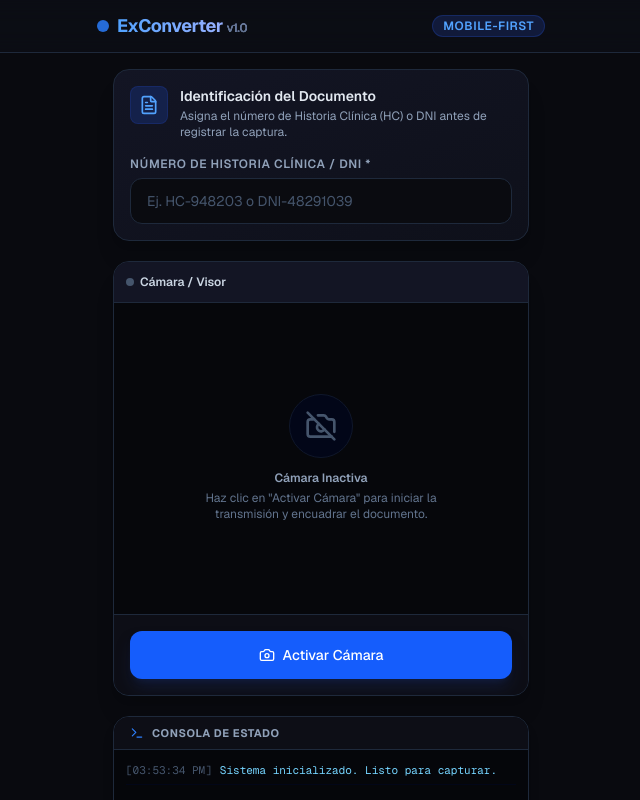
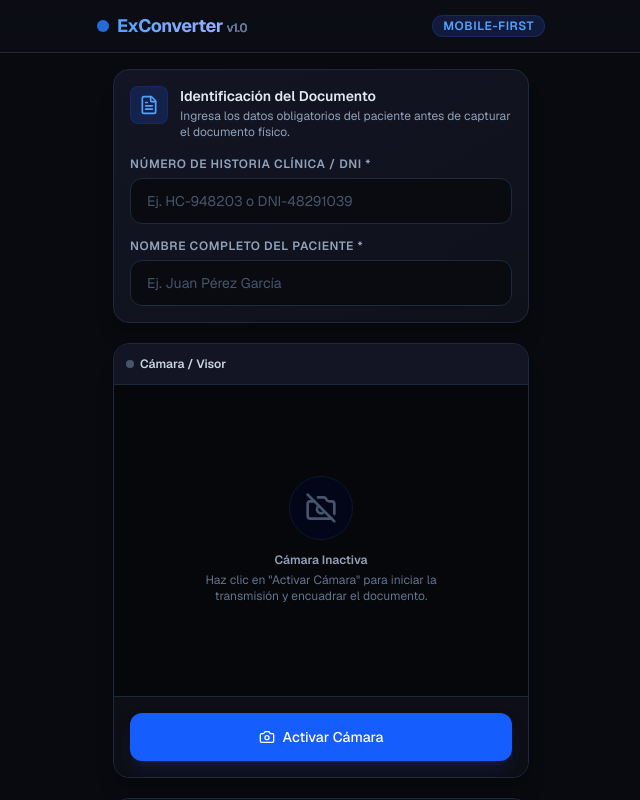
Before and after one commit to EFIKO-PE/ex-converter, a Next.js app: page / in a window 1280 px wide. Shown: the top 800 px of the page, without its empty margins (319-959 px from the left). Built offline with nearby package versions, Linux system fonts and the light colour scheme.

Commit message:
feat: agregar campo obligatorio de nombre de paciente e insertar en Google Sheets

```diff
--- a/src/app/api/upload/route.ts
+++ b/src/app/api/upload/route.ts
@@ -4,12 +4,18 @@ import { google } from 'googleapis';
 export async function POST(request: Request) {
   try {
     const body = await request.json();
-    const { numeroHC, imageBase64, sizeKB, timestamp } = body;
+    const { numeroHC, nombrePaciente, imageBase64, sizeKB, timestamp } = body;
 
     // Validaciones básicas
     if (!numeroHC || typeof numeroHC !== 'string') {
       return NextResponse.json(
         { error: 'El Número de Historia Clínica es requerido y debe ser un texto.' },
+        { status: 400 }
+      );
+    }
+    if (!nombrePaciente || typeof nombrePaciente !== 'string') {
+      return NextResponse.json(
+        { error: 'El Nombre Completo del Paciente es requerido y debe ser un texto.' },
         { status: 400 }
       );
     }
@@ -21,7 +27,6 @@ export async function POST(request: Request) {
     }
 
     // OPCIÓN A: Si está configurada la variable GOOGLE_SCRIPT_URL (Apps Script Web App)
-    // Esto simplifica el proceso al no requerir Cuenta de Servicio
     const scriptUrl = process.env.GOOGLE_SCRIPT_URL;
     if (scriptUrl) {
       console.log('Utilizando Google Apps Script para guardar los datos...');
@@ -32,6 +37,7 @@ export async function POST(request: Request) {
         },
         body: JSON.stringify({
           numeroHC,
+          nombrePaciente,
           imageBase64,
           sizeKB,
           timestamp,
@@ -104,7 +110,8 @@ export async function POST(request: Request) {
     const idGenerado = `ID-${year}${month}${day}-${hours}${minutes}${seconds}-${Math.floor(1000 + Math.random() * 9000)}`;
     const fechaCaptura = `${year}-${month}-${day} ${hours}:${minutes}:${seconds}`;
 
-    const range = 'A:E';
+    // Nuevo orden de columnas: [ID_Generado, Numero_HC, Nombre_Paciente, Fecha_Captura, Tamano_KB, Imagen_Base64]
+    const range = 'A:F';
 
     await sheets.spreadsheets.values.append({
       spreadsheetId,
@@ -115,6 +122,7 @@ export async function POST(request: Request) {
           [
             idGenerado,
             numeroHC.trim(),
+            nombrePaciente.trim(),
             fechaCaptura,
             sizeKB ? `${parseFloat(sizeKB).toFixed(1)} KB` : 'N/A',
             imageBase64
--- a/src/app/page.tsx
+++ b/src/app/page.tsx
@@ -21,6 +21,7 @@ interface LogEntry {
 
 export default function Home() {
   const [numeroHC, setNumeroHC] = useState('');
+  const [nombrePaciente, setNombrePaciente] = useState('');
   const [isCameraActive, setIsCameraActive] = useState(false);
   const [capturedImage, setCapturedImage] = useState<string | null>(null);
   const [rawBase64, setRawBase64] = useState<string | null>(null);
@@ -69,7 +70,6 @@ export default function Home() {
       setIsCameraActive(true);
 
       // Asignar el stream al elemento de video y reproducir
-      // El video siempre está en el DOM, por lo que videoRef.current no es nulo.
       if (videoRef.current) {
         videoRef.current.srcObject = stream;
         try {
@@ -176,10 +176,16 @@ export default function Home() {
 
   // Subir datos a la API de Next.js
   const uploadToGoogleSheets = async () => {
-    // Validar Historia Clínica
+    // Validar Historia Clínica y Nombre
     if (!numeroHC.trim()) {
       addLog('Error de validación: Debe ingresar el Número de Historia Clínica.', 'error');
       alert('Por favor, ingresa el Número de Historia Clínica o DNI antes de subir.');
+      return;
+    }
+
+    if (!nombrePaciente.trim()) {
+      addLog('Error de validación: Debe ingresar el Nombre Completo del Paciente.', 'error');
+      alert('Por favor, ingresa el Nombre Completo del Paciente antes de subir.');
       return;
     }
 
@@ -199,6 +205,7 @@ export default function Home() {
         },
         body: JSON.stringify({
           numeroHC: numeroHC.trim(),
+          nombrePaciente: nombrePaciente.trim(),
           imageBase64: rawBase64,
           sizeKB: imageSizeKB,
           timestamp: new Date().toISOString()
@@ -210,13 +217,14 @@ export default function Home() {
       if (response.ok) {
         addLog('Subiendo exitosamente. ¡Fila insertada!', 'success');
         addLog(`ID Generado: ${data.idGenerado}`, 'success');
-        alert(`¡Subida exitosa!\nID: ${data.idGenerado}\nDocumento vinculado a la HC: ${numeroHC}`);
+        alert(`¡Subida exitosa!\nID: ${data.idGenerado}\nDocumento vinculado a: ${nombrePaciente} (${numeroHC})`);
 
         // Limpiar formulario y captura tras subir con éxito
         setCapturedImage(null);
         setRawBase64(null);
         setImageSizeKB(null);
         setNumeroHC('');
+        setNombrePaciente('');
       } else {
         addLog(`Error de subida: ${data.error || 'Respuesta de servidor inválida'}`, 'error');
         if (data.details) console.error(data.details);
@@ -257,11 +265,12 @@ export default function Home() {
             </div>
             <div>
               <h2 className="text-sm font-semibold text-slate-200">Identificación del Documento</h2>
-              <p className="text-xs text-slate-400 mt-0.5">Asigna el número de Historia Clínica (HC) o DNI antes de registrar la captura.</p>
+              <p className="text-xs text-slate-400 mt-0.5">Ingresa los datos obligatorios del paciente antes de capturar el documento físico.</p>
             </div>
           </div>
 
-          <div className="mt-4">
+          <div className="mt-4 flex flex-col gap-3.5">
+            <div>
               <label htmlFor="numeroHC" className="block text-xs font-semibold uppercase tracking-wider text-slate-400 mb-1.5">
                 Número de Historia Clínica / DNI *
               </label>
@@ -275,6 +284,23 @@ export default function Home() {
                 onChange={(e) => setNumeroHC(e.target.value)}
                 className="w-full bg-[#0A0B10] border border-[#1E293B] rounded-xl px-4 py-3 text-sm text-white placeholder-slate-600 focus:outline-none focus:ring-2 focus:ring-blue-600 focus:border-transparent transition-all"
               />
+            </div>
+
+            <div>
+              <label htmlFor="nombrePaciente" className="block text-xs font-semibold uppercase tracking-wider text-slate-400 mb-1.5">
+                Nombre Completo del Paciente *
+              </label>
+              <input
+                id="nombrePaciente"
+                type="text"
+                required
+                disabled={isUploading}
+                placeholder="Ej. Juan Pérez García"
+                value={nombrePaciente}
+                onChange={(e) => setNombrePaciente(e.target.value)}
+                className="w-full bg-[#0A0B10] border border-[#1E293B] rounded-xl px-4 py-3 text-sm text-white placeholder-slate-600 focus:outline-none focus:ring-2 focus:ring-blue-600 focus:border-transparent transition-all"
+              />
+            </div>
           </div>
         </section>
 
@@ -386,7 +412,7 @@ export default function Home() {
           <button
             type="button"
             onClick={uploadToGoogleSheets}
-            disabled={isUploading || isCompressing || !numeroHC.trim()}
+            disabled={isUploading || isCompressing || !numeroHC.trim() || !nombrePaciente.trim()}
             className="w-full py-4 bg-gradient-to-r from-blue-600 to-indigo-600 hover:from-blue-500 hover:to-indigo-500 active:from-blue-700 active:to-indigo-700 text-white font-semibold rounded-xl text-sm flex items-center justify-center gap-2 shadow-xl shadow-indigo-950/50 transition-all cursor-pointer disabled:opacity-50 disabled:cursor-not-allowed"
           >
             {isUploading ? (
```
Lines whose indentation alone changed are shown as unchanged.
